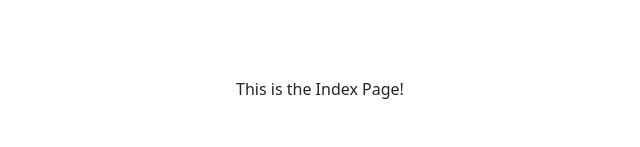
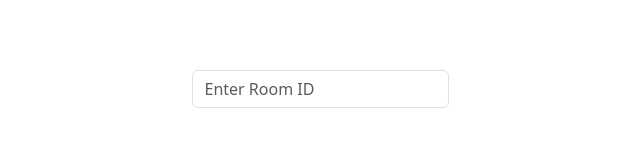
Before and after one commit to AnthonySafatli/ScribbleR, a React (Vite) app in the folder scribbler.client/: page / in a window 1280 px wide. Shown: the part 311-458 px from the top of the page, without its empty margins (320-960 px from the left). Built offline with nearby package versions, Linux system fonts and the light colour scheme.

Commit message:
Moved page specific components to page specific folders

```diff
--- a/scribbler.client/src/App.tsx
+++ b/scribbler.client/src/App.tsx
@@ -2,18 +2,18 @@ import { BrowserRouter as Router, Routes, Route } from 'react-router-dom';
 
 import './App.css'
 
-import Index from './pages/Index';
-import Account from './pages/Account';
-import ChatRoom from './pages/ChatRoom';
+import IndexPage from './pages/Index/IndexPage';
+import AccountPage from './pages/Account/AccountPage';
+import ChatRoomPage from './pages/ChatRoom/ChatRoomPage';
 import NotFound from './pages/NotFound';
 
 function App() {
     return (
         <Router>
             <Routes>
-                <Route path="/" element={<Index />} />
-                <Route path="/Account" element={<Account />} />
-                <Route path="/ChatRoom" element={<ChatRoom />} />
+                <Route path="/" element={<IndexPage />} />
+                <Route path="/Account" element={<AccountPage />} />
+                <Route path="/ChatRoom" element={<ChatRoomPage />} />
 
                 {/* Fallback 404 Route */}
                 <Route path="*" element={<NotFound />} />
--- a/scribbler.client/src/pages/Account.tsx
+++ /dev/null
@@ -1,11 +0,0 @@
-import CenteredContainer from "../components/CenteredContainer";
-
-function Account() {
-    return (
-        <CenteredContainer>
-            Accounts Page
-        </CenteredContainer>
-    );
-}
-
-export default Account;
--- /dev/null
+++ b/scribbler.client/src/pages/Account/AccountPage.tsx
@@ -0,0 +1,11 @@
+import CenteredContainer from "../../components/CenteredContainer";
+
+function AccountPage() {
+    return (
+        <CenteredContainer>
+            Accounts Page
+        </CenteredContainer>
+    );
+}
+
+export default AccountPage;
--- a/scribbler.client/src/pages/Index.tsx
+++ /dev/null
@@ -1,11 +0,0 @@
-import CenteredContainer from "../components/CenteredContainer";
-
-function Index() {
-    return (
-        <CenteredContainer>
-            This is the Index Page!
-        </CenteredContainer>
-    );
-}
-
-export default Index;
--- /dev/null
+++ b/scribbler.client/src/pages/Index/ChatRoomForm.tsx
@@ -0,0 +1,17 @@
+import { Col, Form, Row } from "react-bootstrap";
+
+function ChatRoomForm() {
+
+
+    return (
+        <Form>
+            <Row>
+                <Col>
+                    <Form.Control placeholder="Enter Room ID" />
+                </Col>
+            </Row>
+        </Form>
+    );
+}
+
+export default ChatRoomForm;
--- /dev/null
+++ b/scribbler.client/src/pages/Index/IndexPage.tsx
@@ -0,0 +1,12 @@
+import CenteredContainer from "../../components/CenteredContainer";
+import ChatRoomForm from "./ChatRoomForm";
+
+function IndexPage() {
+    return (
+        <CenteredContainer>
+            <ChatRoomForm />
+        </CenteredContainer>
+    );
+}
+
+export default IndexPage;
```
Also changed, not shown: scribbler.client/src/pages/ChatRoom/ChatRoomPage.tsx (renamed from scribbler.client/src/pages/ChatRoom.tsx, +5 -5 lines), scribbler.client/src/pages/ChatRoom/ClearButton.tsx (renamed from scribbler.client/src/components/ClearButton.tsx), scribbler.client/src/pages/ChatRoom/DrawCanvas.tsx (renamed from scribbler.client/src/components/DrawCanvas.tsx), scribbler.client/src/pages/ChatRoom/SendButton.tsx (renamed from scribbler.client/src/components/SendButton.tsx), scribbler.client/src/pages/ChatRoom/ToolBar.tsx (renamed from scribbler.client/src/components/ToolBar.tsx).
